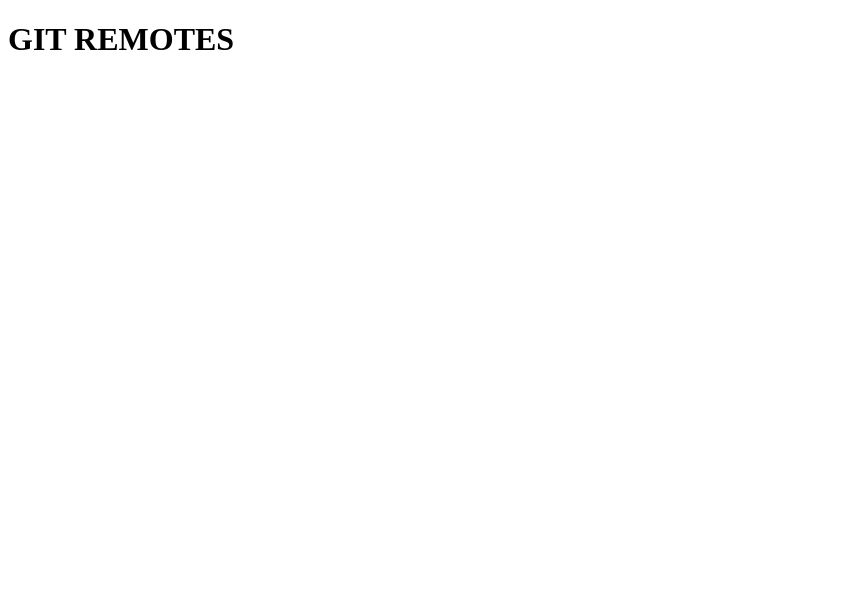
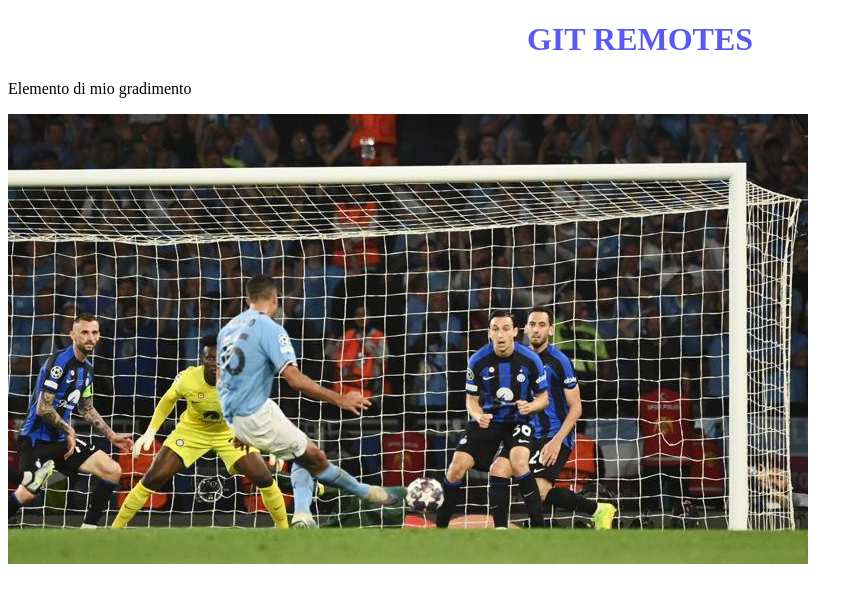
Before and after one commit to TommasoFortuna/ES-GIT4, a plain HTML site: page index.html in a window 1280 px wide. Shown: the whole page, without its empty margins (0-863 px from the left). Drawn offline with Linux system fonts and the light colour scheme.

Commit message:
add css link and img

```diff
--- a/index.html
+++ b/index.html
@@ -4,8 +4,11 @@
     <meta charset="UTF-8">
     <meta name="viewport" content="width=device-width, initial-scale=1.0">
     <title>Index</title>
+    <link rel="stylesheet" href="./css/styles.css">
 </head>
 <body>
     <h1>GIT REMOTES</h1>
+    <p>Elemento di mio gradimento</p>
+    <img src="./images/rodri.jpeg" alt="rodri">
 </body>
 </html>
```
Also changed, not shown: images/rodri.jpeg (added).
